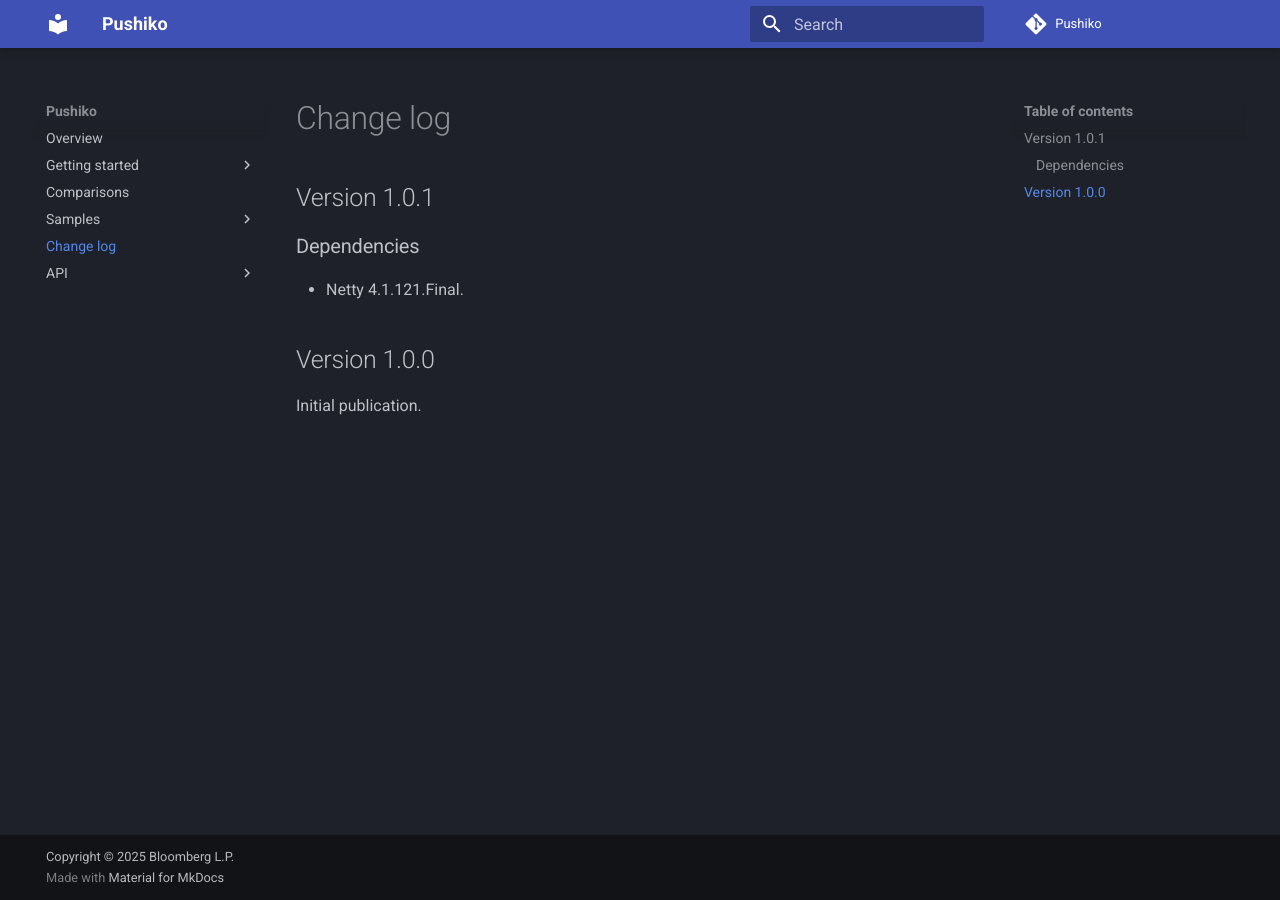
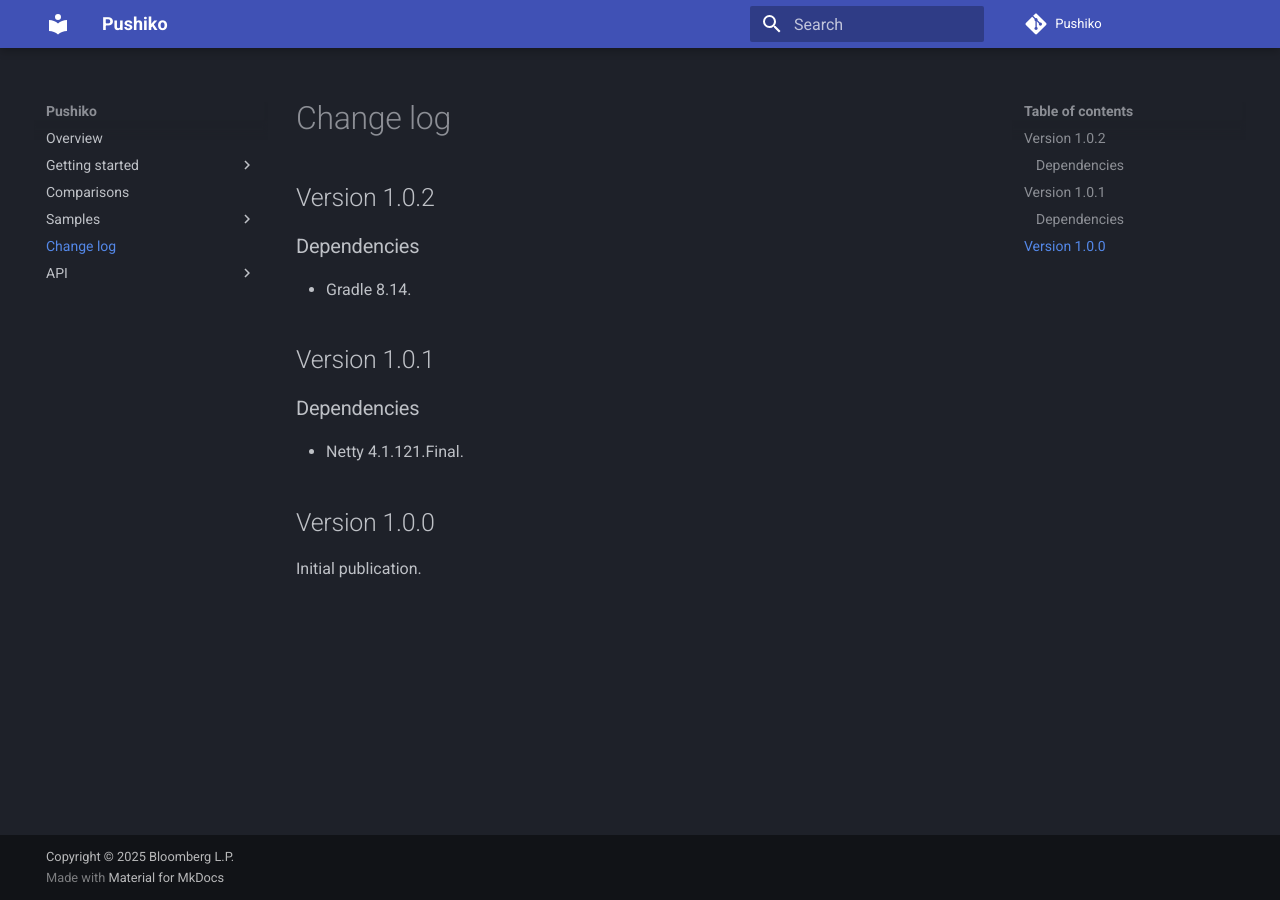
Before and after one commit to bloomberg/pushiko, an MkDocs documentation site: the page built from docs/changelog.md, in a window 1280 px wide. Built offline with MkDocs 1.6.1 and Material for MkDocs 9.7.7, drawn with Linux system fonts in a browser that asks for light colours; comment, search, counter and statistics services are not loaded.

Commit message:
Gradle 8.14.
Signed-off-by: Ken Shackleton <kshackleton1@bloomberg.net>

```diff
--- a/docs/changelog.md
+++ b/docs/changelog.md
@@ -1,3 +1,9 @@
+## Version 1.0.2
+
+### Dependencies
+
+* Gradle 8.14.
+
 ## Version 1.0.1
 
 ### Dependencies
```
Also changed, not shown: 1 other file.
